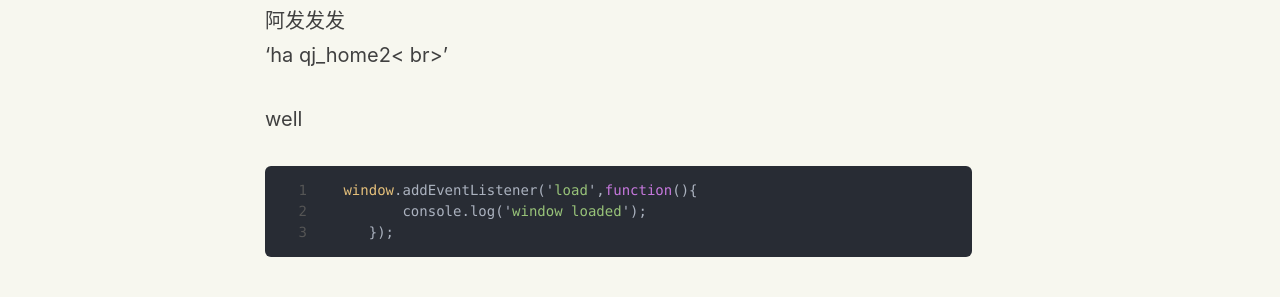
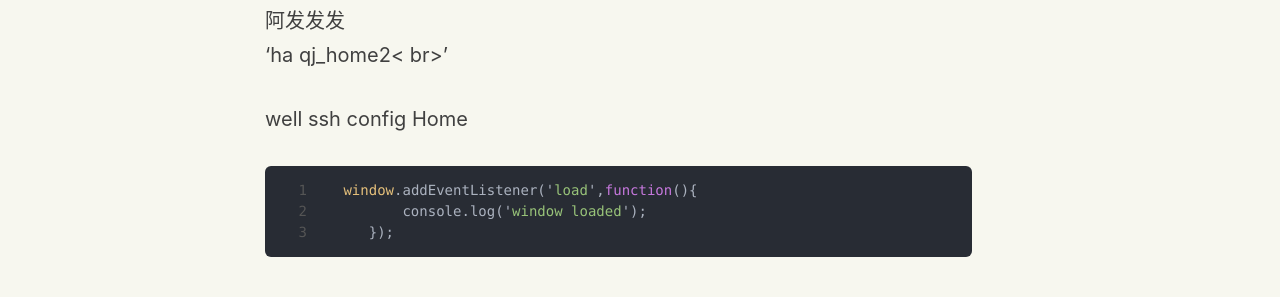
Before and after one commit to Qijia2011/qijia2011.github.io, a Jekyll site: the page built from _posts/yzkupload/2019-12-1-cold.md, in a window 1280 px wide. Shown: the part 536-833 px from the top of the page. Built offline with Jekyll 4.4.1, drawn with Linux system fonts in a browser that asks for light colours; nearby versions of some CDN libraries; comment, search, counter and statistics services are not loaded.

Commit message:
ssh config update

````diff
--- a/_posts/yzkupload/2019-12-1-cold.md
+++ b/_posts/yzkupload/2019-12-1-cold.md
@@ -24,7 +24,7 @@ High sierra 和 Catalina 中对Emoji 支持不同，有丢失的现象。
 阿发发发 <br>
  'ha  qj_home2< br>'
 
-well
+well ssh config Home
 
 ``` js
  window.addEventListener('load',function(){
````
